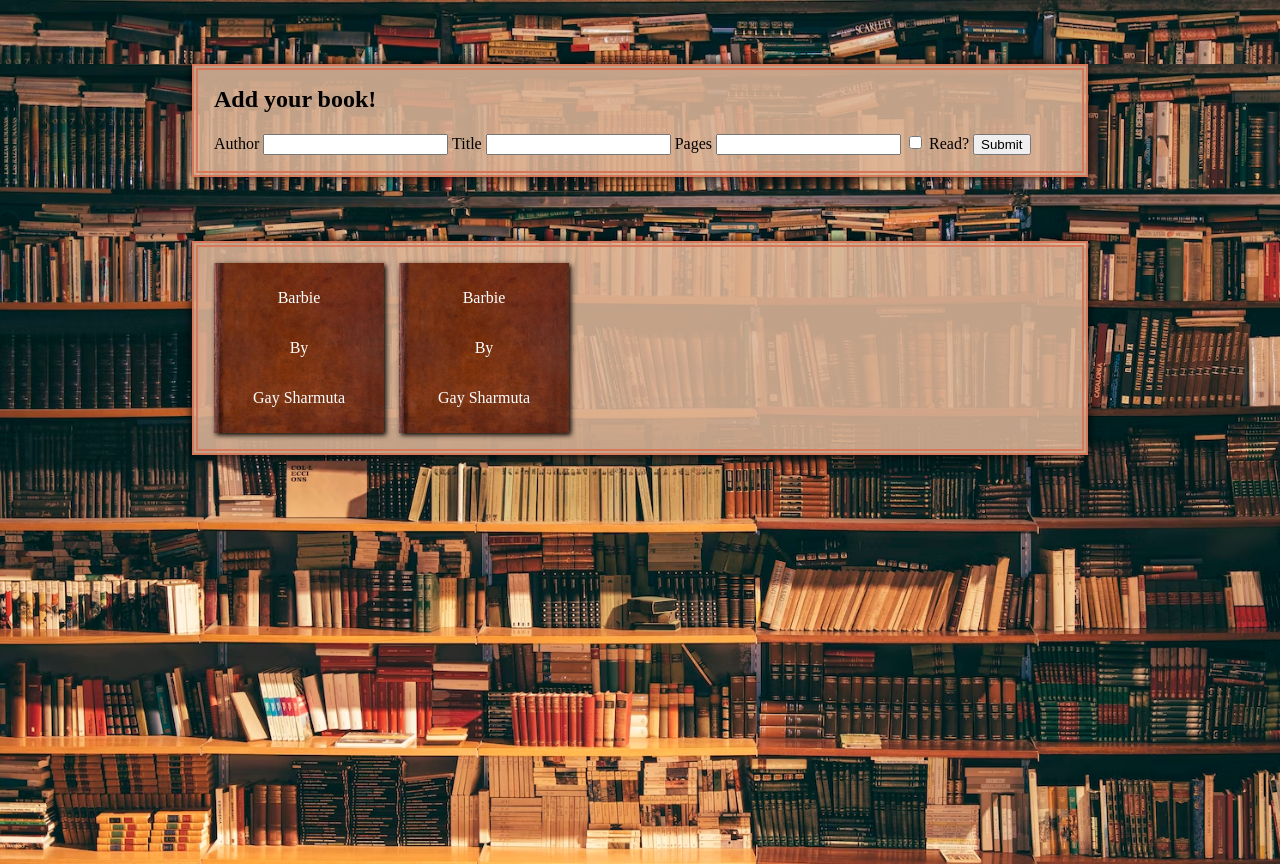
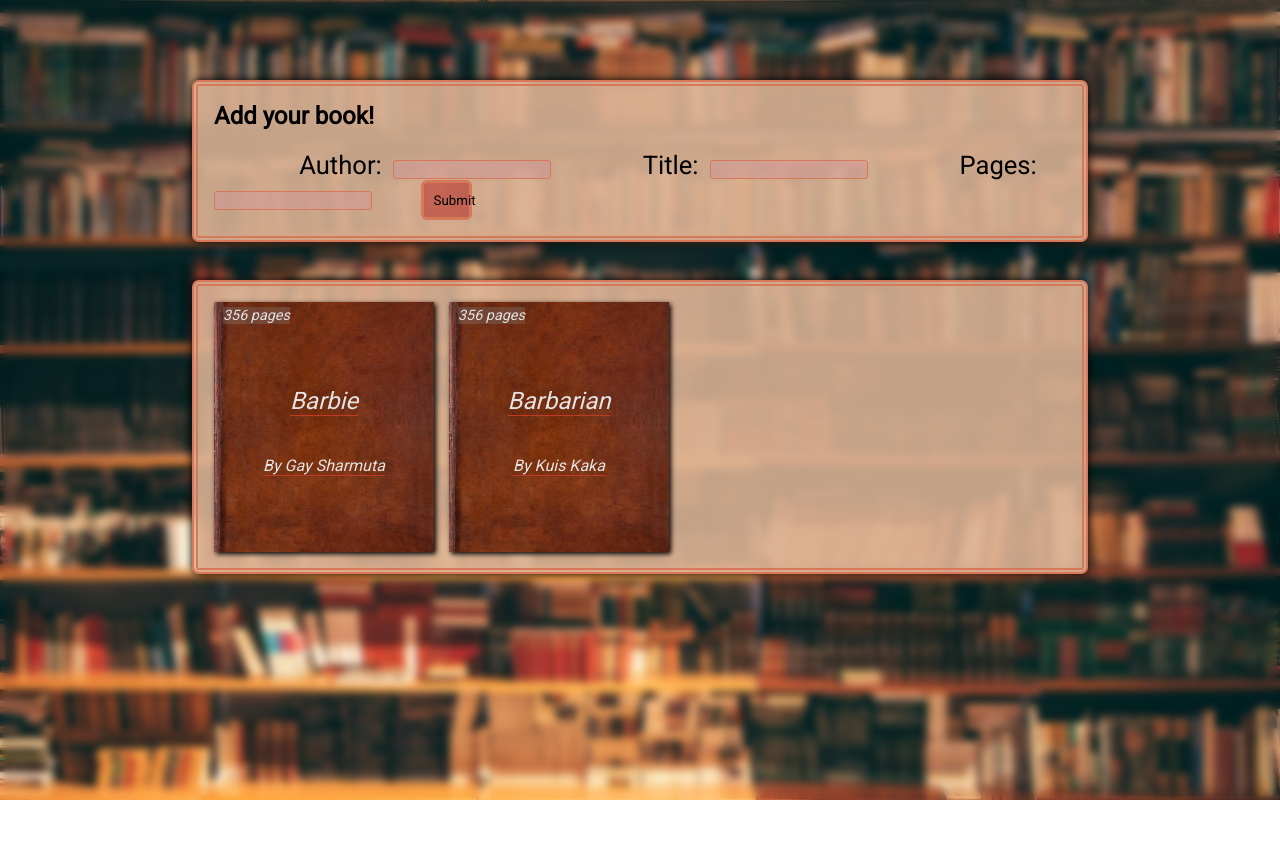
Before and after one commit to ShimShon1/Library, a plain HTML site: page index.html in a window 1280 px wide. After the commit the page ends 800 px from the top, so only its background shows below. Drawn offline with Linux system fonts and the light colour scheme.

Commit message:
improve design, update some code

```diff
--- a/index.html
+++ b/index.html
@@ -7,26 +7,29 @@
     <title>Document</title>
     <link rel="stylesheet" href="styles.css">
     <script src="scripts.js" defer></script>
+
+    <link rel="preconnect" href="https://fonts.googleapis.com">
+<link rel="preconnect" href="https://fonts.gstatic.com" crossorigin>
+<link href="https://fonts.googleapis.com/css2?family=Roboto&display=swap" rel="stylesheet">
 </head>
 <body>
     <main>
 
 
         <div class="form-container">
+            <h2>Add your book!</h2>
             <form action="">
 
-                <h2>Add your book!</h2>
-                <label for="author">Author</label>
-                <input id="author" type="text" name="author">
 
-                <label for="title">Title</label>
-                <input id="title" type="text" name="title">
+                <label for="author">Author:</label>
+                <input id="author" type="text" name="author" required>
 
-                <label for="page">Pages</label>
-                <input id="pages" type="text" name="pages">
+                <label for="title">Title:</label>
+                <input id="title" type="text" name="title" required>
 
-                <input id="read" type="checkbox" name="read">
-                <label for="read">Read?</label>
+                <label for="page">Pages:</label>
+                <input id="pages" type="number" name="pages" required>
+
 
 
                 <button type="button" >Submit</button>
@@ -41,19 +44,21 @@
             <div class="book-card">
 
                 <p class="book-name">Barbie</p>
-                <p>By</p>
 
-                <p class="authoer-name">Gay Sharmuta</p>
+                <p class="author-name">By Gay Sharmuta</p>
+
+                <p class="pages">356 pages</p>
 
 
             </div>
 
             <div class="book-card">
 
-                <p class="book-name">Barbie</p>
-                <p>By</p>
+                <p class="book-name"> Barbarian</p>
 
-                <p class="authoer-name">Gay Sharmuta</p>
+                <p class="authoer-name">By Kuis Kaka</p>
+
+                <p class="pages">356 pages</p>
 
 
             </div>
--- a/scripts.js
+++ b/scripts.js
@@ -1,6 +1,9 @@
 //varibales
 let myLibrary = [];
 
+
+
+submit = document.querySelector('button')
 submit = document.querySelector('button')
 BooksContainer = document.querySelector(".books-container")
 
@@ -36,27 +39,28 @@ function addBook(){
 }
 
 
-submit = document.querySelector('button')
 
 function createBook(authorName,titleName,pagesAmount){
-
 
     let newBook = document.createElement("div")
     let titlePara = document.createElement("p")
     let authorPara = document.createElement("p")
-    let byPara = document.createElement("p")
+    let pages = document.createElement("p")
 
-    byPara.textContent = "By"
-    titlePara = titleName
-    authorPara = authorName
+    pages.classList.add("pages")
+    titlePara.classList.add("book-name")
+    authorPara.classList.add("author-name")
+    newBook.classList.add("book-card")
 
+    titlePara.textContent = titleName
+    authorPara.textContent = "By " + authorName
+    pages.textContent =  pagesAmount + " pages"
 
-    newBook.classList.add("book-card")
     BooksContainer.append(newBook)
 
     newBook.append(titlePara)
-    newBook.append(byPara)
     newBook.append(authorPara)
+    newBook.append(pages)
 
-
+    BooksContainer.style.backdropFilter= 'blur(4px);'
 }
--- a/styles.css
+++ b/styles.css
@@ -1,38 +1,47 @@
 *{
     box-sizing: border-box !important;
+    font-family: 'Roboto', sans-serif;
 
 }
 
 html,body{
+
+    height: 100%;
+    width: 100%;
     padding: 0;
     margin: 0;
     background-image: url("bg1.avif");
-    background-repeat: no-repeat;
     background-size: cover;
     background-position: center;
 }
 
 main{
     width: 100%;
+    height: 100%;
     margin: auto;
     min-height: 100vh;
-    backdrop-filter: blur(0px);
+    backdrop-filter: blur(4px);
+    padding-top: 5rem;
 
 
 }
 
 .books-container{
-    margin-top: 50px;
     width: 100%;
-    display: flex;
+    display: grid;
+    grid-template-columns: repeat(auto-fill, 220px);
+    grid-auto-rows: 250px;
     gap: 15px;
-    flex-wrap: wrap;
+
+    margin-top: 3% !important;
+    backdrop-filter: blur(4px);
+
 }
 .book-card{
-    color:white;
+    color:rgb(228, 226, 226);
     display: block;
-    width: 170px;
-    height: 170px;
+    overflow: hidden;
+    font-style: italic;
     display: flex;
     flex-direction: column;
     align-items: center;
@@ -43,21 +52,73 @@ main{
 
     box-shadow: 2px 2px 5px black;
 
-    background-repeat: no-repeat;
+    position: relative;
+
+
 
 }
 
+.pages{
+    position: absolute;
+    top: 5px;
+    margin: 0;
+    left: 9px;
+    font-size: 0.9rem;
+    background-color: rgba(128, 128, 128, 0.315);
+    border: none !important;
+}
+.book-name{
+    font-size: 1.5rem;
+}
+.book-card p{
+    /* width: 100%;
+    text-align: center;
+    background-color: rgba(128, 128, 128, 0.459);
+    border-radius: 5px; */
+    border-bottom: 1px solid rgb(192, 58, 40);
+}
 .form-container, .books-container{
     background-color: rgba(219, 180, 150, 0.884);
     width: 70%;
     margin: auto;
-    margin-top: 5%;
     padding: 1rem;
     border: 6px double rgb(216, 120, 90);
     box-shadow: 0px 0px 10px black;
+    border-radius: 7px;
 
 }
 
 .form-container h2{
     margin-top: 0px;
 }
+
+form{
+
+    font-size: 1.6rem;
+
+}
+
+label{
+    margin-left: 10%;
+    margin-right: 5px;
+}
+
+input{
+    border-radius: 3px;
+    background-color: rgba(212, 152, 152, 0.521);
+    color: white;
+    border: 1px solid rgb(216, 120, 90);
+}
+
+
+button{
+    padding: 0.6rem;
+    border-radius: 6px;
+    margin-left: 5%;
+    width: 6%;
+    cursor: pointer;
+    background-color: rgba(173, 12, 12, 0.445);
+    border: 3px solid rgb(216, 120, 90);
+
+    color: black;
+}
```
Also changed, not shown: 1 other file.
